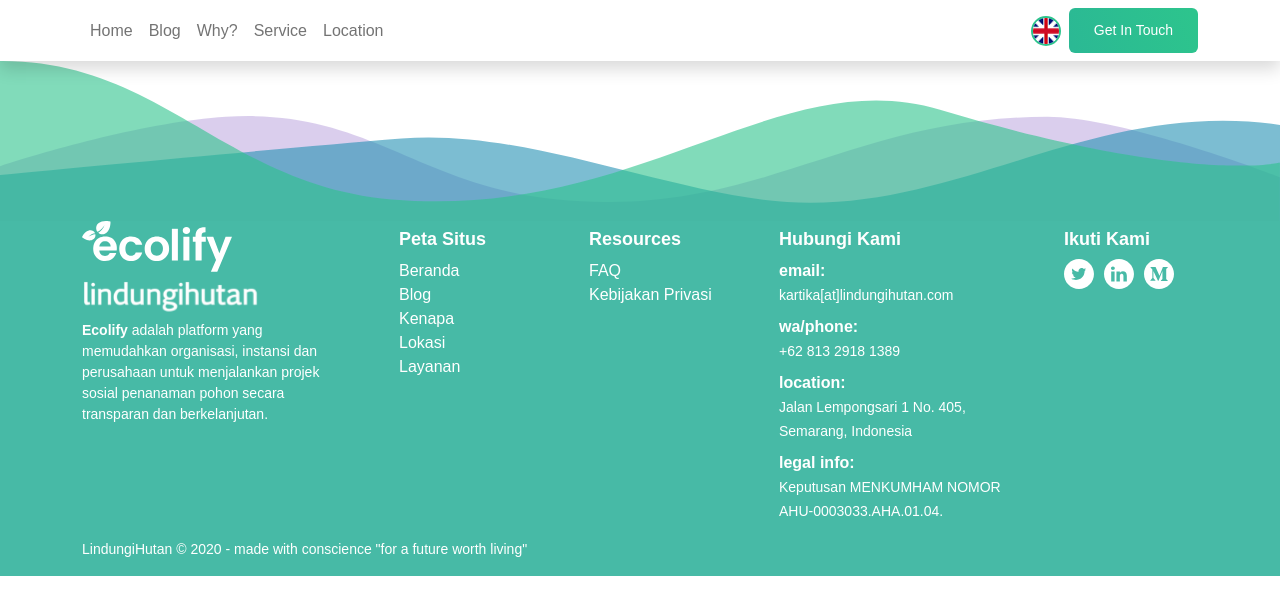
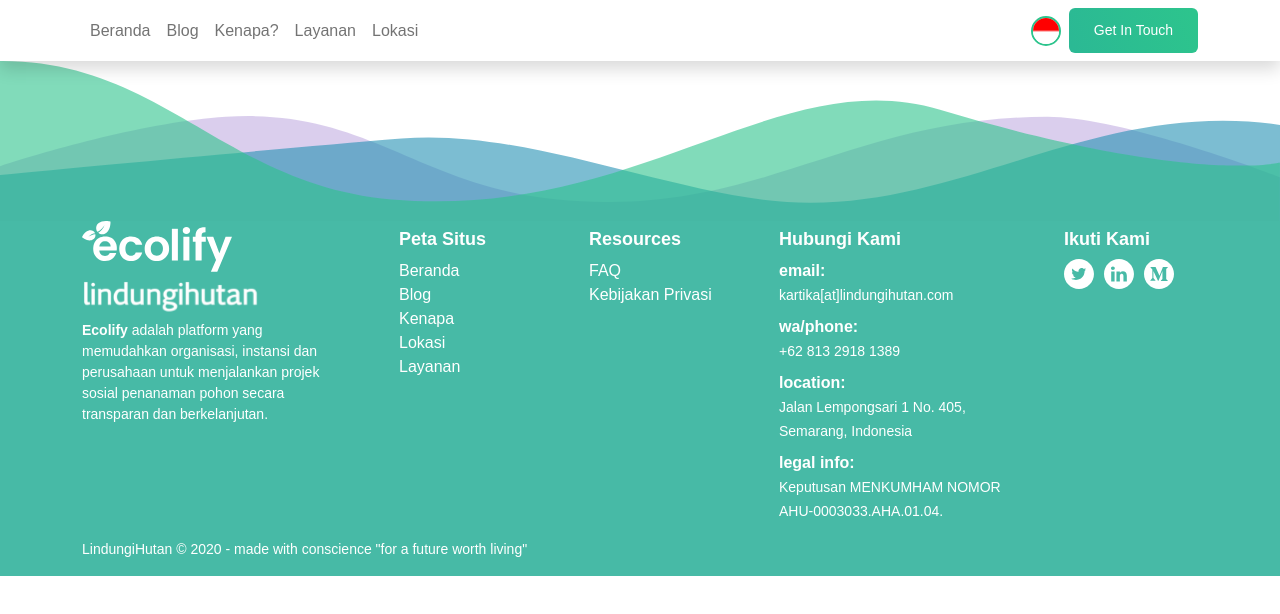
Before and after one commit to ahmdali25/ecolify-nuxt, a Nuxt app: page / in a window 1280 px wide. Shown: the top 614 px of the page. Built offline with nearby package versions, Linux system fonts and the light colour scheme.

Commit message:
MOD - change flag in header component

```diff
--- a/components/TheHeader.vue
+++ b/components/TheHeader.vue
@@ -14,7 +14,7 @@
             <div class="ml-auto">
                 <ul class="navbar-nav d-flex flex-row justify-content-between align-items-center">
                     <li class="nav-item me-2">
-                        <img class="img-flag" src="@/assets/images/eng.png" alt="Icon Flag">
+                        <img class="img-flag" src="@/assets/images/id.png" alt="Icon Flag">
                     </li>
                     <li class="nav-item">
                         <NuxtLink to="/getInTouch">
@@ -29,11 +29,11 @@
 
 <script setup>
 const lists = ref([
-    { id: 1, name: "Home", path: "/" },
+    { id: 1, name: "Beranda", path: "/" },
     { id: 2, name: "Blog", path: "/blog" },
-    { id: 3, name: "Why?", path: "why" },
-    { id: 4, name: "Service", path: "/service" },
-    { id: 5, name: "Location", path: "/location" }
+    { id: 3, name: "Kenapa?", path: "why" },
+    { id: 4, name: "Layanan", path: "/service" },
+    { id: 5, name: "Lokasi", path: "/location" }
 ])
 </script>
 
```
